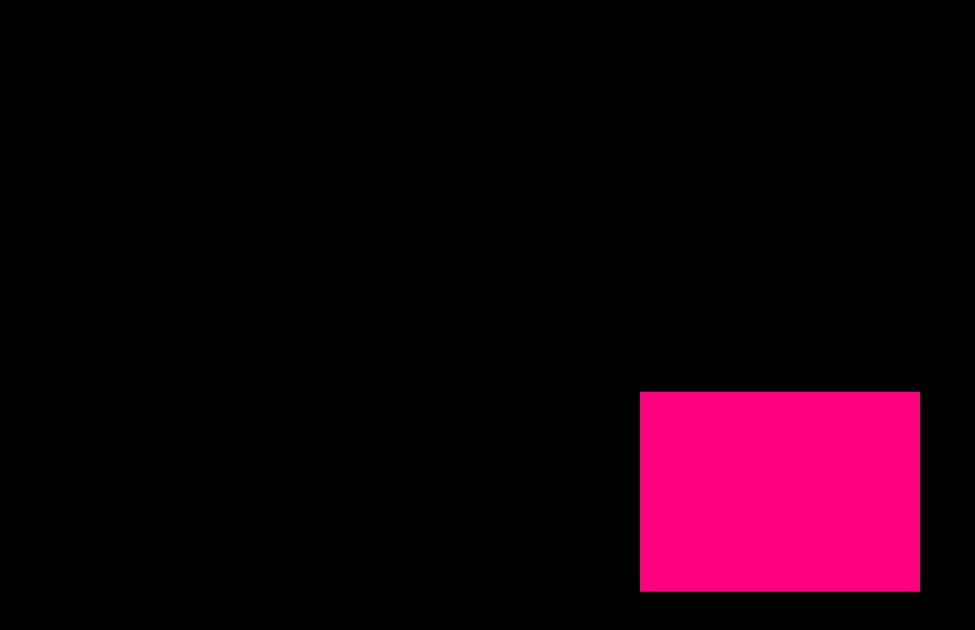
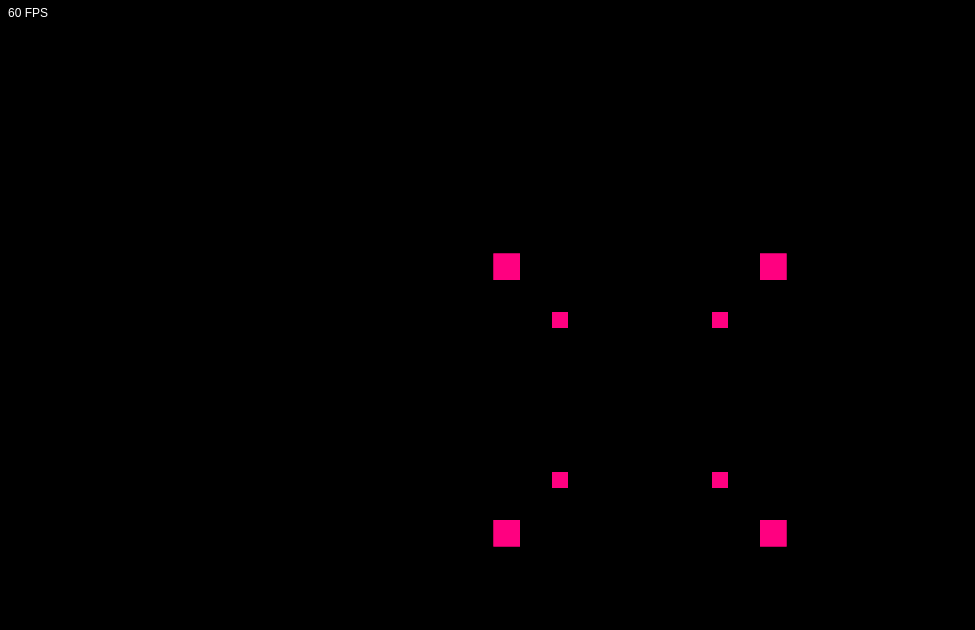
Before and after one commit to rokcej/n-body-problem, a plain HTML site: page visualization/index.html in a window 1280 px wide. Shown: the whole page, without its empty margins (0-975 px from the left). Drawn offline with Linux system fonts and the light colour scheme.

Commit message:
Structured visualization code more nicely

```diff
--- a/visualization/index.html
+++ b/visualization/index.html
@@ -5,9 +5,11 @@
 	<meta charset="UTF-8">
 	<link rel="stylesheet" type="text/css" href="style.css">
 	<script src="lib/gl-matrix-min.js"></script>
-	<script src="main.js"></script>
+	<!-- <script src="webgl.js"></script> -->
+	<script type="module" src="main.js"></script>
 </head>
 <body>
+	<span id="fpsContainer"><span id="fps">N/A</span> FPS</span>
 	<canvas id="canvas" width="1280" height="720"></canvas>
 </body>
 </html>
--- a/visualization/main.js
+++ b/visualization/main.js
@@ -1,72 +1,15 @@
 "use strict";
 
+// Libraries
+import * as WEBGL from "./webgl.js"
 const GLM = glMatrix;
 
-var vertexShaderSource = `#version 300 es
-
-// an attribute is an input (in) to a vertex shader.
-// It will receive data from a buffer
-in vec4 a_position;
-uniform mat4 uPVM;
-
-
-// all shaders have a main function
-void main() {
-
-	// gl_Position is a special variable a vertex shader
-	// is responsible for setting
-	gl_Position = uPVM * a_position;
-}
-`;
-
-var fragmentShaderSource = `#version 300 es
-
-// fragment shaders don't have a default precision so we need
-// to pick one. highp is a good default. It means "high precision"
-precision highp float;
-
-// we need to declare an output for the fragment shader
-out vec4 outColor;
-
-void main() {
-	// Just set the output to a constant redish-purple
-	outColor = vec4(1, 0, 0.5, 1);
-}
-`;
-
-function createShader(gl, type, source) {
-	var shader = gl.createShader(type);
-	gl.shaderSource(shader, source);
-	gl.compileShader(shader);
-	var success = gl.getShaderParameter(shader, gl.COMPILE_STATUS);
-	if (success) {
-		return shader;
-	}
-
-	console.log(gl.getShaderInfoLog(shader));  // eslint-disable-line
-	gl.deleteShader(shader);
-	return undefined;
-}
-
-function createProgram(gl, vertexShader, fragmentShader) {
-	var program = gl.createProgram();
-	gl.attachShader(program, vertexShader);
-	gl.attachShader(program, fragmentShader);
-	gl.linkProgram(program);
-	var success = gl.getProgramParameter(program, gl.LINK_STATUS);
-	if (success) {
-		return program;
-	}
-
-	console.log(gl.getProgramInfoLog(program));  // eslint-disable-line
-	gl.deleteProgram(program);
-	return undefined;
-}
 
 class App {
 	constructor(canvas) {
+		// Create global reference
 		window.app = this;
-
+		// Create WebGL2 context
 		this.canvas = canvas;
 		this.gl = canvas.getContext("webgl2");
 		if (!this.gl) {
@@ -74,49 +17,55 @@ class App {
 			return;
 		}
 
-		let vertexShader = createShader(this.gl, this.gl.VERTEX_SHADER, vertexShaderSource);
-		let fragmentShader = createShader(this.gl, this.gl.FRAGMENT_SHADER, fragmentShaderSource);
-
-		this.program = createProgram(this.gl, vertexShader, fragmentShader);
-
-		let posLocation = this.gl.getAttribLocation(this.program, "a_position");
-
-		let posBuffer = this.gl.createBuffer();
-		this.gl.bindBuffer(this.gl.ARRAY_BUFFER, posBuffer);
-
-		var positions = [
-			0, 0, 0,
-			0, 0.5, 0,
-			0.7, 0, 0,
-			0.7, 0.5, 0,
-			0, 0.5, 0,
-			0.7, 0,	0
-		];
-		this.gl.bufferData(this.gl.ARRAY_BUFFER, new Float32Array(positions), this.gl.STATIC_DRAW);
-
-		this.vao = this.gl.createVertexArray();
-		this.gl.bindVertexArray(this.vao);
-		this.gl.enableVertexAttribArray(posLocation);
-
-		this.gl.vertexAttribPointer(posLocation, 3, this.gl.FLOAT, false, 0, 0);
-
-		this.gl.viewport(0, 0, this.gl.canvas.width, this.gl.canvas.height);
-
-
+		// Attributes
+		this.fps = {
+			value: 0,
+			count: 0,
+			lastUpdated: 0,
+			span: document.getElementById("fps")
+		}
 		this.camera = {
+			r: 2.0, // Radius
+			fov: deg2rad(90.0), // Field of view
 			rot: GLM.vec2.fromValues(0.5 * Math.PI, 0.5 * Math.PI),
-			r: 1,
-			aspect: 16 / 9,
-			fov: Math.PI / 2,
+			aspect: this.canvas.width / this.canvas.height,
 			projMat: GLM.mat4.create()
 		}
 		this.mouse = {
-			x: 0, y: 0,
+			dragSpeed: 0.005, // Dragging sensitivity
+			scrollSpeed: 1.05, // Scrolling sensitivity
+			xPrev: 0,
+			yPrev: 0,
 			dragging: false
 		}
+
+		// Setup
+		this.resize();
+		this.initEvents();
+
+		// Read shader source code
+		readFiles(["shaders/sprite.vert", "shaders/sprite.frag"]).then(contents => {
+			// Compile program
+			const [vsSource, fsSource] = contents;
+			const vs = WEBGL.createShader(this.gl, this.gl.VERTEX_SHADER, vsSource);
+			const fs = WEBGL.createShader(this.gl, this.gl.FRAGMENT_SHADER, fsSource);
+
+			this.prog = WEBGL.createProgram(this.gl, vs, fs);
+			this.uniforms = WEBGL.getUniforms(this.gl, this.prog);
+			this.attribs = WEBGL.getAttributes(this.gl, this.prog);
+
+			// Initialize scene geometry
+			this.initData();
+
+			// Start animation
+			window.requestAnimationFrame(() => { this.update(); });
+		});
+	}
+
+	initEvents() {
 		this.canvas.addEventListener("mousedown", (event) => {
-			this.mouse.x = event.clientX;
-			this.mouse.y = event.clientY;
+			this.mouse.xPrev = event.clientX;
+			this.mouse.yPrev = event.clientY;
 			this.mouse.dragging = true;
 		});
 		this.canvas.addEventListener("mouseup", (event) => {
@@ -125,13 +74,13 @@ class App {
 		this.canvas.addEventListener("mousemove", (event) => {
 			if (this.mouse.dragging) {
 				let x = event.clientX, y = event.clientY;
-				let dx = x - this.mouse.x;
-				let dy = y - this.mouse.y;
-				this.mouse.x = event.clientX;
-				this.mouse.y = event.clientY;
+				let dx = x - this.mouse.xPrev;
+				let dy = y - this.mouse.yPrev;
+				this.mouse.xPrev = x;
+				this.mouse.yPrev = y;
 
-				this.camera.rot[0] += dx * 0.005;
-				this.camera.rot[1] -= dy * 0.005;
+				this.camera.rot[0] += dx * this.mouse.dragSpeed;
+				this.camera.rot[1] -= dy * this.mouse.dragSpeed;
 
 				if (this.camera.rot[1] > Math.PI)
 					this.camera.rot[1] = Math.PI
@@ -140,53 +89,70 @@ class App {
 			}
 		});
 		this.canvas.addEventListener("wheel", (event) => {
-			const factor = 1.05;
-			if (event.deltaY < 0) {
-				this.camera.r /= factor;
-			} else if (event.deltaY > 0) {
-				this.camera.r *= factor;
-			}
+			if (event.deltaY > 0)
+				this.camera.r *= this.mouse.scrollSpeed;
+			else if (event.deltaY < 0)
+				this.camera.r /= this.mouse.scrollSpeed;
 		});
-		this.resize();
-		window.addEventListener("resize", () => { this.resize(); });
+		window.addEventListener("resize", () => {
+			this.resize();
+		});
+	}
 
-		window.requestAnimationFrame(() => { this.update(); });
+	initData() {
+		let vbo = this.gl.createBuffer();
+		this.gl.bindBuffer(this.gl.ARRAY_BUFFER, vbo);
+
+		var positions = [
+			-0.5, -0.5, -0.5,
+			-0.5, -0.5, +0.5,
+			-0.5, +0.5, -0.5,
+			-0.5, +0.5, +0.5,
+			+0.5, -0.5, -0.5,
+			+0.5, -0.5, +0.5,
+			+0.5, +0.5, -0.5,
+			+0.5, +0.5, +0.5,
+		];
+		this.gl.bufferData(this.gl.ARRAY_BUFFER, new Float32Array(positions), this.gl.STATIC_DRAW);
+
+		this.vao = this.gl.createVertexArray();
+		this.gl.bindVertexArray(this.vao);
+		this.gl.enableVertexAttribArray(this.attribs["aPos"]);
+		this.gl.vertexAttribPointer(this.attribs["aPos"], 3, this.gl.FLOAT, false, 0, 0);
 	}
 
 	update() {
-		this.gl.clearColor(0, 0, 0, 255);
+		// Time
+		let t = performance.now() * 0.001;
+		// FPS
+		++this.fps.count;
+		if (t - this.fps.lastUpdated >= 1.0) {
+			this.fps.value = this.fps.count / (t - this.fps.lastUpdated);
+			this.fps.span.innerHTML = Math.round(this.fps.value);
+			this.fps.count = 0;
+			this.fps.lastUpdated = t;
+		}
+
+		// Draw
+		this.gl.clearColor(0.0, 0.0, 0.0, 1.0);
 		this.gl.clear(this.gl.COLOR_BUFFER_BIT);
 
-		this.gl.useProgram(this.program)
+		this.gl.useProgram(this.prog)
 		this.gl.bindVertexArray(this.vao);
 
-		let t = performance.now()/1000;
-
-		// TODO don't compute every frame
-		//const project = GLM.mat4.create();
-    	//GLM.mat4.perspective(project, this.camera.fov, this.camera.aspect, 0.1, 1000);
-		const project = this.camera.projMat;
-
-
-		const view = GLM.mat4.create();
-		GLM.mat4.lookAt(view, GLM.vec3.fromValues(
-				this.camera.r * Math.cos(this.camera.rot[0])*Math.sin(this.camera.rot[1]),
+		let viewMat = GLM.mat4.create();
+		GLM.mat4.lookAt(viewMat, GLM.vec3.fromValues(
+				this.camera.r * Math.cos(this.camera.rot[0]) * Math.sin(this.camera.rot[1]),
 				this.camera.r * Math.cos(this.camera.rot[1]),
-				this.camera.r * Math.sin(this.camera.rot[0])*Math.sin(this.camera.rot[1])
+				this.camera.r * Math.sin(this.camera.rot[0]) * Math.sin(this.camera.rot[1])
 			), GLM.vec3.fromValues(0, 0, 0), GLM.vec3.fromValues(0, 1, 0)
 		);
 
-		const trans = GLM.mat4.create();
-		GLM.mat4.fromTranslation(trans, GLM.vec3.fromValues(0,Math.sin(t)*0.5, 0));
+		this.gl.uniformMatrix4fv(this.uniforms["uPMat"], false, this.camera.projMat);
+		this.gl.uniformMatrix4fv(this.uniforms["uVMMat"], false, viewMat); // modelMat = I --> viewModelMat == viewMat
+		this.gl.uniform2f(this.uniforms["uResolution"], this.canvas.width, this.canvas.height);
 
-		const pvm = GLM.mat4.create();
-		GLM.mat4.mul(pvm, project, view);
-		GLM.mat4.mul(pvm, pvm, trans);
-
-		let pvmLocation = this.gl.getUniformLocation(this.program, "uPVM");
-		this.gl.uniformMatrix4fv(pvmLocation, false, pvm)
-
-		this.gl.drawArrays(this.gl.TRIANGLES, 0, 6);
+		this.gl.drawArrays(this.gl.POINTS, 0, 8);
 
 		window.requestAnimationFrame(() => { this.update(); });
 	}
@@ -203,8 +169,20 @@ class App {
 
 }
 
+
+function readFiles(urls) {
+	let contents = []
+	for (let url of urls)
+		contents.push(fetch(url).then(res => res.text()));
+	return Promise.all(contents);
+}
+
+function deg2rad(angle) {
+	return angle * Math.PI / 180.0;
+}
+
+
 document.addEventListener("DOMContentLoaded", () => {
 	const canvas = document.getElementById("canvas");
 	const app = new App(canvas);
-
 });
--- /dev/null
+++ b/visualization/shaders/sprite.frag
@@ -0,0 +1,8 @@
+#version 300 es
+precision highp float;
+
+out vec4 oColor;
+
+void main() {
+	oColor = vec4(1, 0, 0.5, 1);
+}
--- /dev/null
+++ b/visualization/shaders/sprite.vert
@@ -0,0 +1,14 @@
+#version 300 es
+
+in vec4 aPos;
+uniform vec2 uResolution;
+uniform mat4 uPMat;
+uniform mat4 uVMMat;
+
+void main() {
+	vec4 eyePos = uVMMat * aPos;
+	vec4 projVoxel = uPMat * vec4(0.1, 0.0, eyePos.zw);
+
+	gl_Position = uPMat * eyePos;
+	gl_PointSize = 0.5 * uResolution.x * projVoxel.x / projVoxel.w;
+}
--- a/visualization/style.css
+++ b/visualization/style.css
@@ -3,6 +3,7 @@ body, html {
 	padding: 0 !important;
 	width: 100%;
 	height: 100%;
+	font-family: sans-serif;
 }
 
 #canvas {
@@ -10,3 +11,13 @@ body, html {
 	width: 100%;
 	height: 100%;
 }
+
+#fpsContainer {
+	color: #ffffff;
+	background-color: rgba(0, 0, 0, 0.5);
+	font-size: 12px;
+	padding: 2px 4px;
+	margin: 4px;
+	position: absolute;
+	z-index: 1;
+}
--- /dev/null
+++ b/visualization/webgl.js
@@ -0,0 +1,48 @@
+export function createShader(gl, type, source) {
+	var shader = gl.createShader(type);
+	gl.shaderSource(shader, source);
+	gl.compileShader(shader);
+	var success = gl.getShaderParameter(shader, gl.COMPILE_STATUS);
+	if (success) {
+		return shader;
+	}
+
+	console.log(gl.getShaderInfoLog(shader));  // eslint-disable-line
+	gl.deleteShader(shader);
+	return undefined;
+}
+
+export function createProgram(gl, vertexShader, fragmentShader) {
+	var program = gl.createProgram();
+	gl.attachShader(program, vertexShader);
+	gl.attachShader(program, fragmentShader);
+	gl.linkProgram(program);
+	var success = gl.getProgramParameter(program, gl.LINK_STATUS);
+	if (success) {
+		return program;
+	}
+
+	console.log(gl.getProgramInfoLog(program));  // eslint-disable-line
+	gl.deleteProgram(program);
+	return undefined;
+}
+
+export function getUniforms(gl, prog) {
+	let uniforms = {};
+	const numUniforms = gl.getProgramParameter(prog, gl.ACTIVE_UNIFORMS);
+	for (let i = 0; i < numUniforms; ++i) {
+		const info = gl.getActiveUniform(prog, i);
+		uniforms[info.name] = gl.getUniformLocation(prog, info.name);
+	}
+	return uniforms;
+}
+
+export function getAttributes(gl, prog) {
+	let attribs = {};
+	const numAttribs = gl.getProgramParameter(prog, gl.ACTIVE_ATTRIBUTES);
+	for (let i = 0; i < numAttribs; ++i) {
+		const info = gl.getActiveAttrib(prog, i);
+		attribs[info.name] = gl.getAttribLocation(prog, info.name);
+	}
+	return attribs;
+}
```
